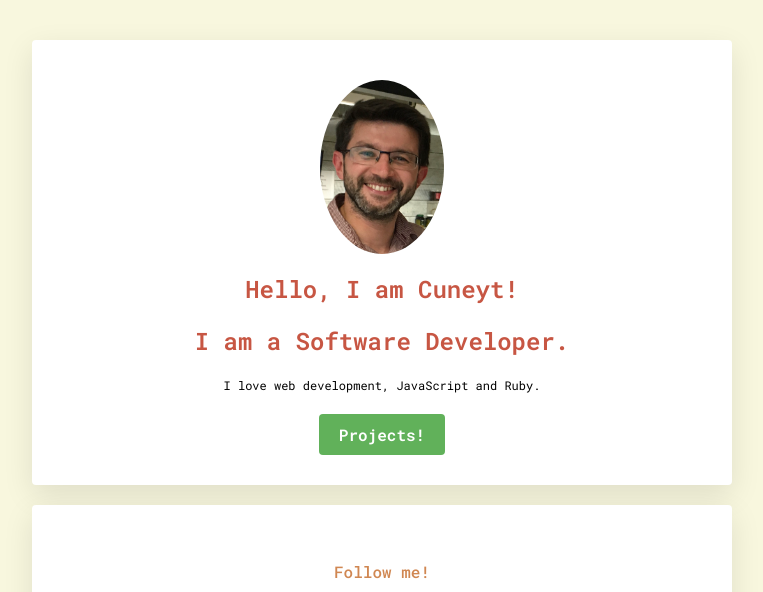
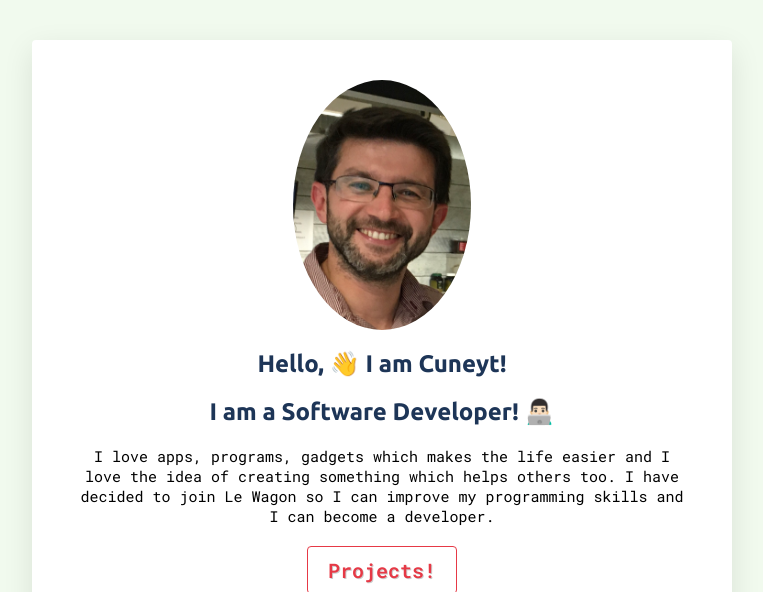
Before and after one commit to cuneyter/profile, a plain HTML site: page index.html in a window 1280 px wide. Shown: the top 592 px of the page, without its empty margins (258-1021 px from the left). Drawn offline with Linux system fonts and the light colour scheme.

Commit message:
added styles in the css

```diff
--- a/index.html
+++ b/index.html
@@ -8,7 +8,7 @@
     <meta name="author" content="Cuneyt Ergun">
     <meta name="description" content="My profile">
     <link rel="stylesheet" href="style.css">
-    <!-- Fontawesome Stylesheet -->
+    <!-- Font awesome Stylesheet -->
     <link rel="stylesheet" href="https://use.fontawesome.com/releases/v5.6.3/css/all.css">
   </head>
 
@@ -29,11 +29,11 @@
         <div class="card-white" id="introduction">
           <img class="img-circle" src="./images/IMG_5533 (2).jpg" alt="Cuneyt Ergun profile picture">
 
-          <h1>Hello, I am Cuneyt!</h1>
+          <h1>Hello, 👋 I am Cuneyt! </h1>
 
-          <h2>I am a Software Developer.</h2>
+          <h2>I am a Software Developer! 👨🏻‍💻</h2>
 
-          <p>I love web development, JavaScript and Ruby.</p>
+          <p>I love apps, programs, gadgets which makes the life easier and I love the idea of creating something which helps others too. I have decided to join Le Wagon so I can improve my programming skills and I can become a developer.</p>
 
           <a href="" target="_blank" class="btn-green">Projects!</a>
         </div>
@@ -44,12 +44,12 @@
 
           <ul class="list-inline">
             <li>
-              <a href="#" target="_blank">
+              <a href="https://www.linkedin.com/in/cuneyt-ergun-8a8090193/" target="_blank">
                 <i class="fab fa-linkedin"></i>
               </a>
             </li>
             <li>
-              <a href="#" target="_blank">
+              <a href="https://github.com/cuneyter" target="_blank">
                 <i class="fab fa-github"></i>
               </a>
             </li>
--- a/style.css
+++ b/style.css
@@ -1,29 +1,30 @@
 @import url('https://fonts.googleapis.com/css2?family=Roboto+Mono:wght@400;500;600&display=swap');
+@import url('https://fonts.googleapis.com/css2?family=Ubuntu:wght@300;400;700&display=swap');
 
 body {
-  background-color: #f8f7de;
+  background-color: #f1faee;
   font-family: "Roboto Mono";
   color: black;
-  font-size: 12px;
+  font-size: 15px;
   line-height: normal;
 }
 
 img {
-  max-width: 20%;
-  height: auto;
+  height: 250px;
+  width: auto;
 }
 
 h1, h2 {
-  color: #c75643;
-  font-family: "Roboto Mono";
-  font-weight: 600;
+  color: #1d3557;
+  font-family: Ubuntu;
+  font-weight: 700;
   font-size: 1.5rem;
 }
 
 h3 {
-  color: #d08752;
-  font-family: "Roboto Mono";
-  font-weight: 500;
+  color: #457b9d;
+  font-family: Ubuntu;
+  font-weight: 700;
   font-size: 1rem;
 }
 
@@ -38,9 +39,9 @@ a {
   font-weight: 600;
   font-size: 16px;
 }
-a:hover {
-  color: black;
-}
+/* a:hover {
+  color: #e63946;
+} */
 
 ul {
   list-style: none;
@@ -70,15 +71,19 @@ ul {
 }
 
 .btn-green {
-  background-color: #61b15a;
-  color: white;
+
+  border: 1px solid #e63946;
+  color:#e63946;
   padding: 10px 20px;
   border-radius: 4px;
-  font-size: ;
+  font-size: 20px;
+  text-shadow: 1px 1px rgb(0,0,0, 0.2);
+  transition: 0.5s;
 }
 .btn-green:hover {
-  background-color: black;
-  color: white;
+  color:white;
+  background-color: #e63946;
+  font-size: 22px;
 }
 
 .list-inline {
```
